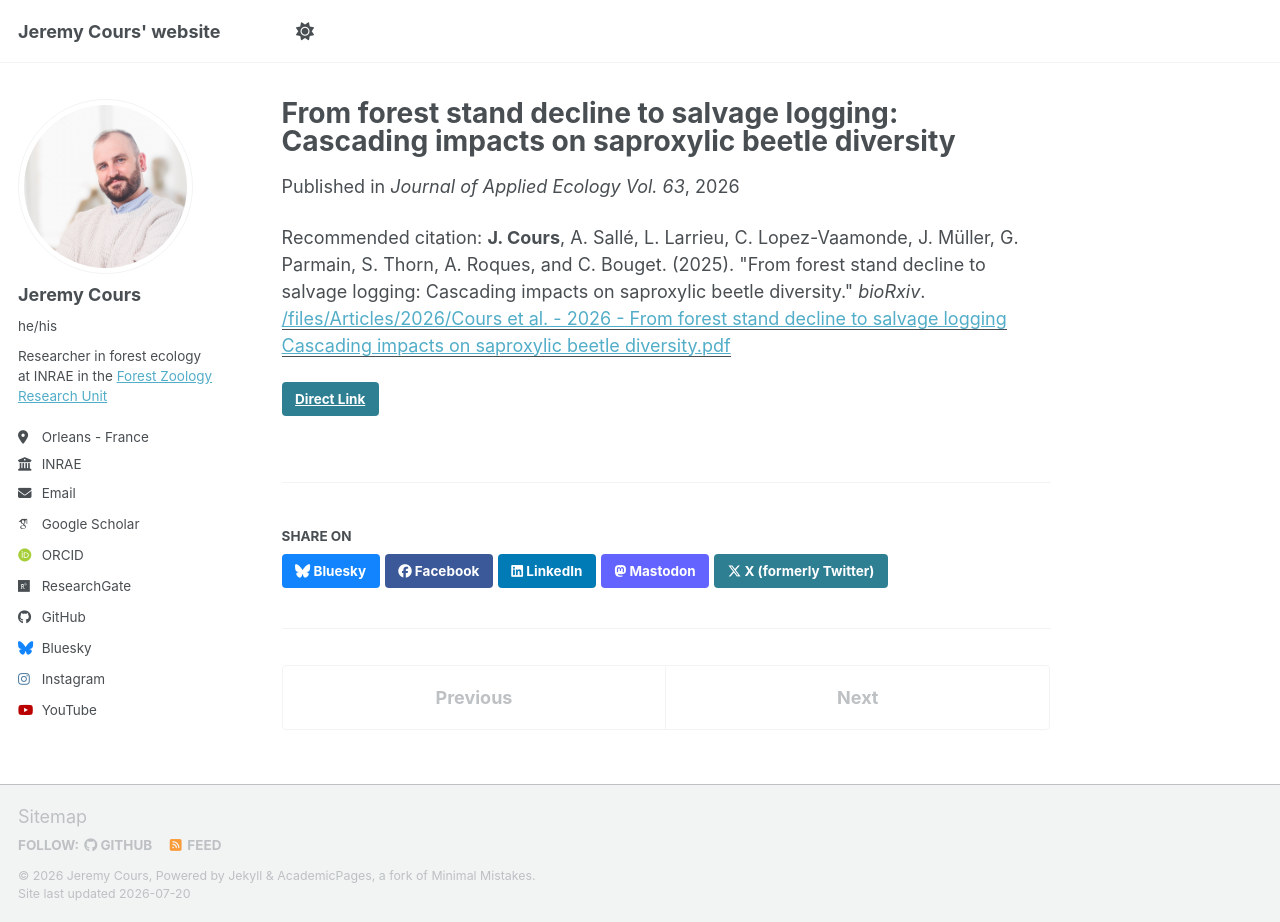
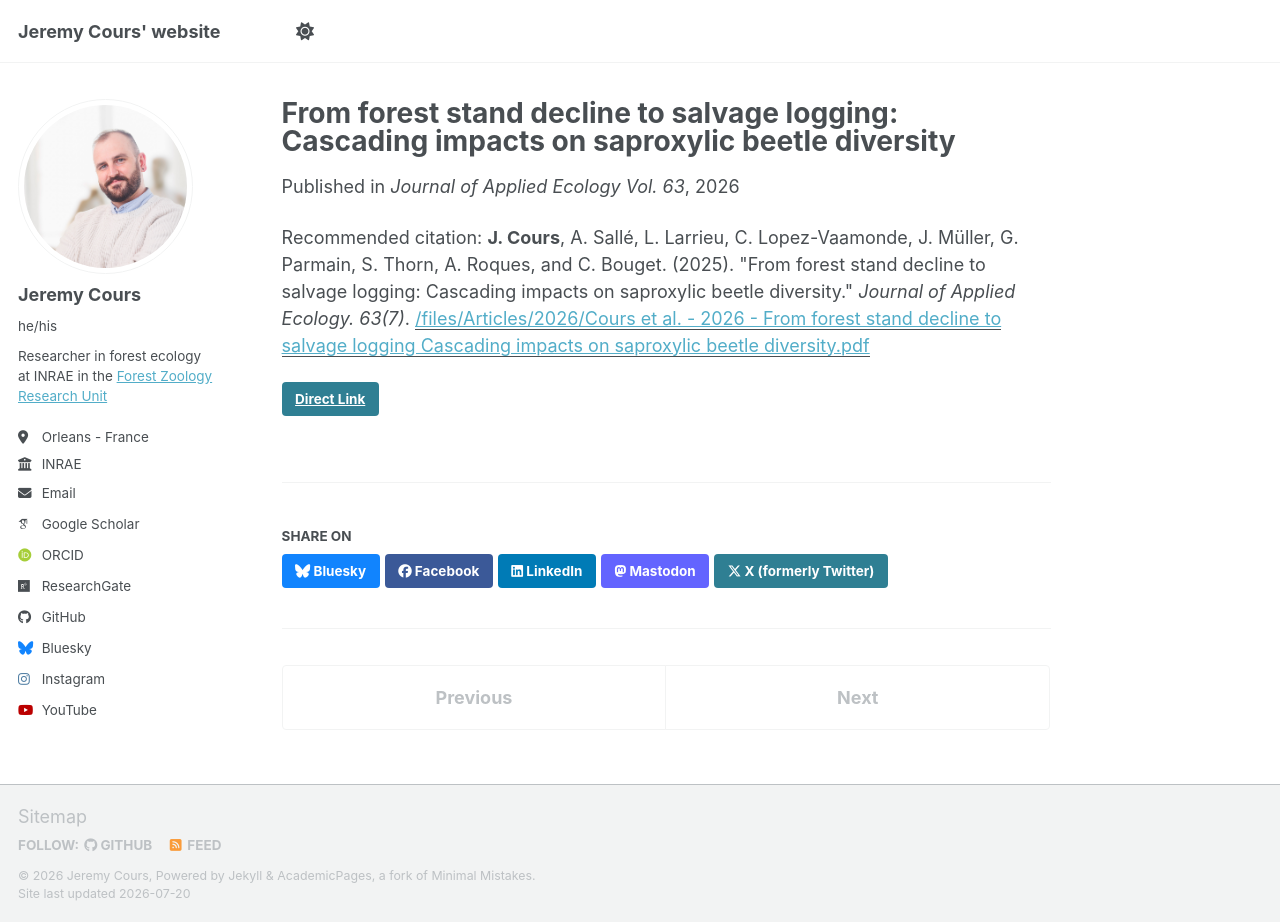
Before and after one commit to J-Cours/J-Cours.github.io, a Jekyll site: the page built from _publications/2026_paper_Cours_et_al_Cascading_Forest_decline.md, in a window 1280 px wide and 922 px high. Built offline with Jekyll 4.4.1, drawn with Linux system fonts in a browser that asks for light colours; some web fonts are replaced; a script bundle is joined from its source files by our own code; library files that are not in the unit come from our copies.

Commit message:
Update 2026_paper_Cours_et_al_Cascading_Forest_decline.md

```diff
--- a/_publications/2026_paper_Cours_et_al_Cascading_Forest_decline.md
+++ b/_publications/2026_paper_Cours_et_al_Cascading_Forest_decline.md
@@ -8,5 +8,5 @@ date: 2026-07-06
 venue: 'Journal of Applied Ecology Vol. 63'
 paperurl: '/files/Articles/2026/Cours et al. - 2026 - From forest stand decline to salvage logging Cascading impacts on saproxylic beetle diversity.pdf'
 link: 'https://doi.org/10.1111/1365-2664.70483'
-citation: "<b>J. Cours</b>, A. Sallé, L. Larrieu, C. Lopez-Vaamonde, J. Müller, G. Parmain, S. Thorn, A. Roques, and C. Bouget. (2025). &quot;From forest stand decline to salvage logging: Cascading impacts on saproxylic beetle diversity.&quot; <i>bioRxiv</i>."
+citation: "<b>J. Cours</b>, A. Sallé, L. Larrieu, C. Lopez-Vaamonde, J. Müller, G. Parmain, S. Thorn, A. Roques, and C. Bouget. (2025). &quot;From forest stand decline to salvage logging: Cascading impacts on saproxylic beetle diversity.&quot; <i>Journal of Applied Ecology. 63(7)</i>."
 ---
```
